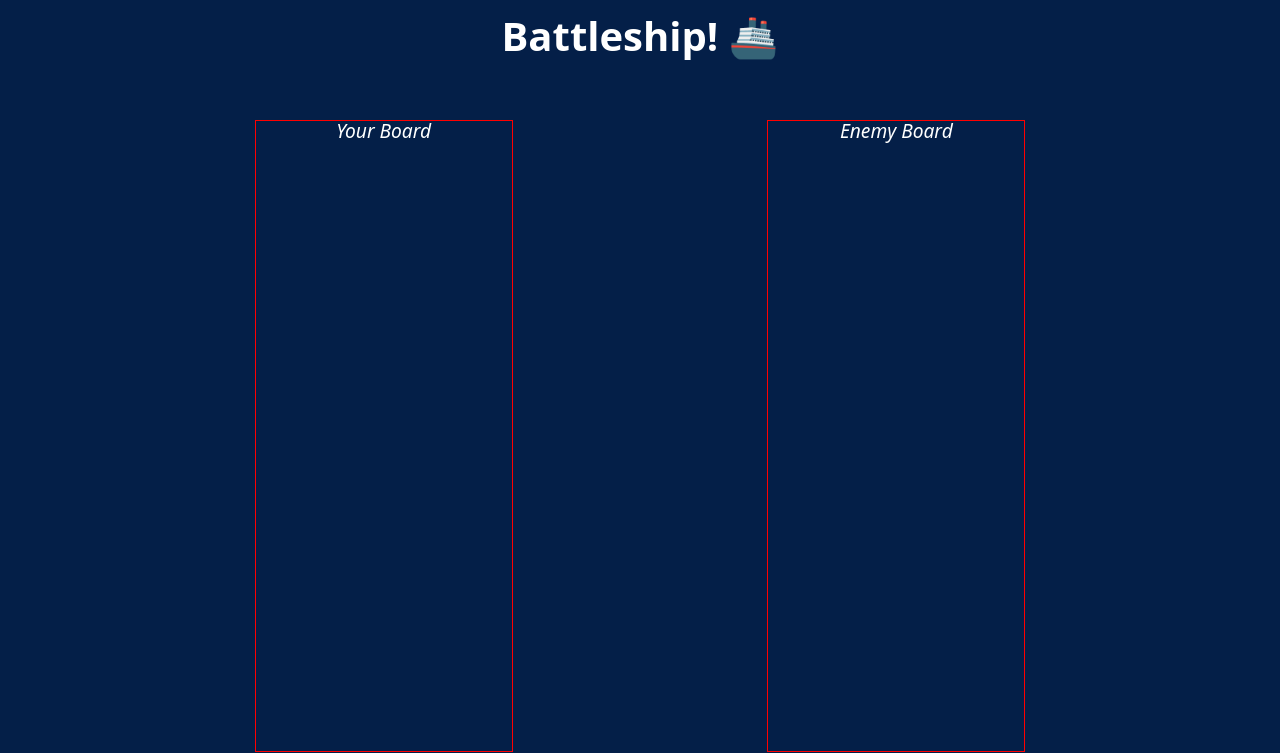
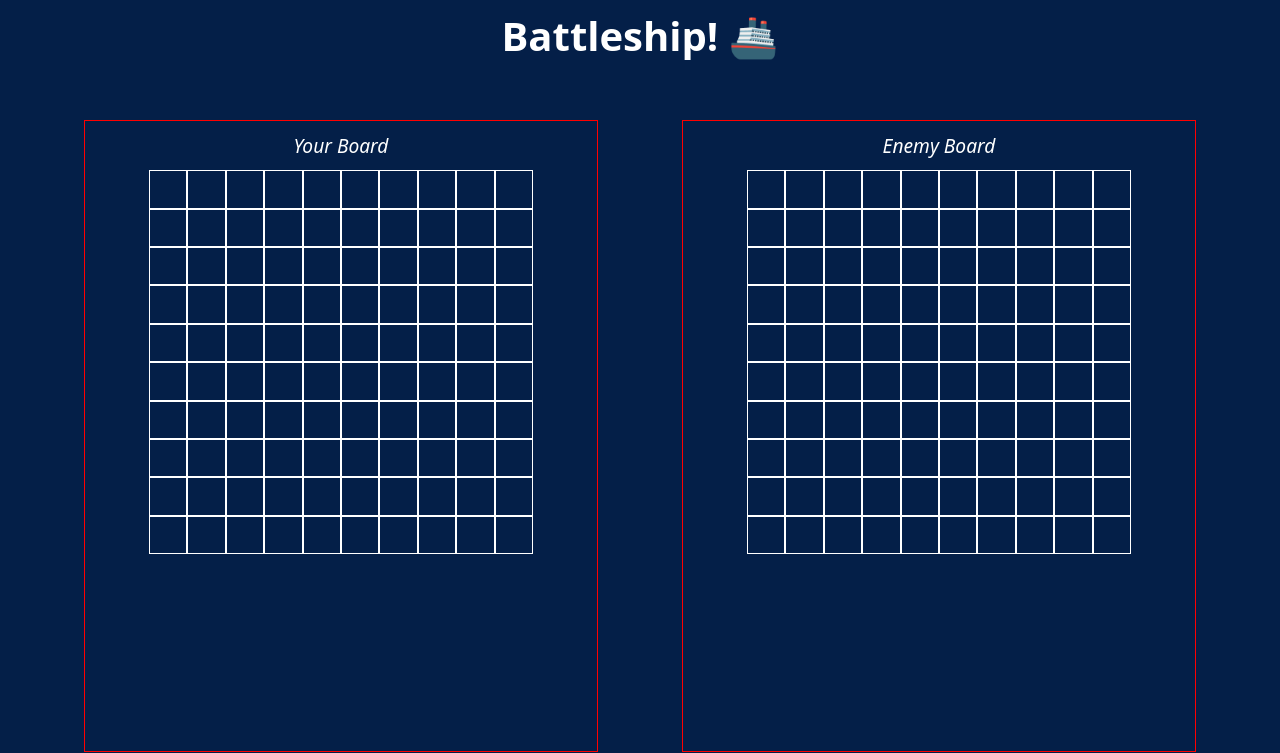
Before and after one commit to MiguelDeTrool/odin-battleship, a website built with webpack: page dist/index.html in a window 1280 px wide. Shown: the top 753 px of the page. Built offline with nearby package versions, Linux system fonts and the light colour scheme.

Commit message:
Add gridMaker, add basic styles

```diff
--- /dev/null
+++ b/src/grid/grid.js
@@ -0,0 +1,23 @@
+const gridMaker = (() => {
+  const _size = 10;
+  const _gridCellsNum = _size * _size;
+
+  const _resetGrid = (gridElement) => {};
+
+  const fillGrid = (selector) => {
+    const gridContainer = document.querySelector(selector);
+    _resetGrid(gridContainer);
+
+    for (let i = 0; i < _gridCellsNum; i++) {
+      let cell = document.createElement("div");
+      cell.classList.add("cell");
+      gridContainer.appendChild(cell);
+    }
+  };
+
+  return {
+    fillGrid,
+  };
+})();
+
+export { gridMaker };
--- a/src/index.js
+++ b/src/index.js
@@ -1,2 +1,7 @@
 import "./styles/reset.css";
 import "./styles/styles.scss";
+
+import { gridMaker } from "./grid/grid";
+
+gridMaker.fillGrid(".own .board");
+gridMaker.fillGrid(".enemy .board");
--- a/src/styles/styles.scss
+++ b/src/styles/styles.scss
@@ -28,10 +28,15 @@ header {
   justify-content: space-evenly;
 
   .board-container {
+    width: 40vw;
+    display: flex;
+    flex-flow: column;
+    align-items: center;
     border: thin solid red;
-  }
 
     h3 {
+      padding: 15px 0px;
+
       text-align: center;
       font-style: italic;
       font-size: 1.2rem;
@@ -39,11 +44,16 @@ header {
 
     .board {
       display: grid;
-    grid-template-rows: repeat(10, 2vw);
-    grid-template-columns: repeat(10, 2vw);
+      grid-template-rows: repeat(10, 3vw);
+      grid-template-columns: repeat(10, 3vw);
 
-    & > div {
-      border: thin solid white;
+      .cell {
+        border: 1px solid white;
+
+        &:hover {
+          opacity: 0%;
+        }
+      }
     }
   }
 }
```
Also changed, not shown: dist/0035c307a36c17babb8d.png (added), dist/index.html, dist/main.js. Lines whose indentation alone changed are shown as unchanged.
